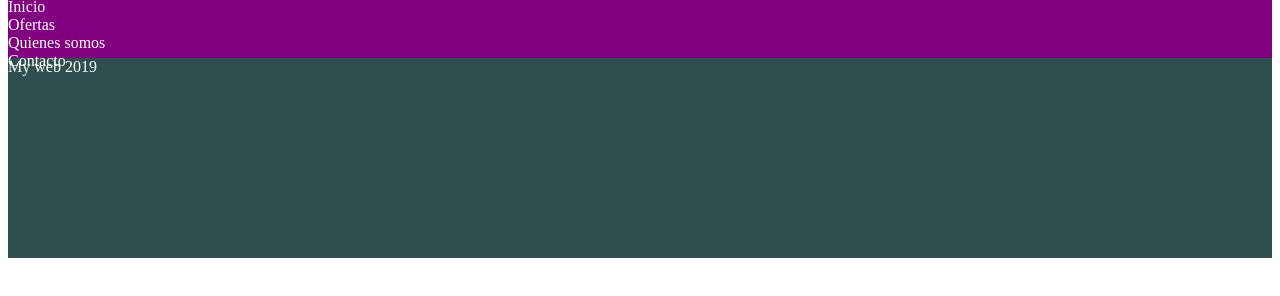
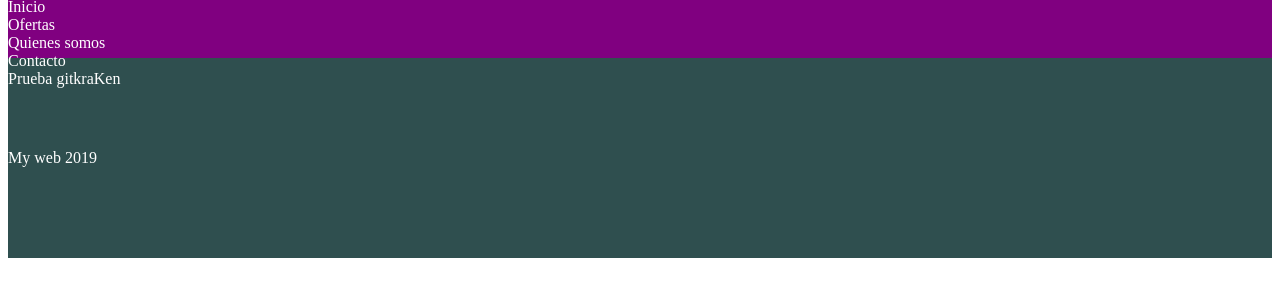
Before and after one commit to luissrl/Project1, a plain HTML site: page index.html in a window 1280 px wide. Shown: the part 410-706 px from the top of the page. Drawn offline with Linux system fonts and the light colour scheme.

Commit message:
Prueba gitKraKen

```diff
--- a/index.html
+++ b/index.html
@@ -18,6 +18,7 @@
       <div>Ofertas</div>
       <div>Quienes somos</div>
       <div>Contacto</div>
+      <div>Prueba gitkraKen</div>
     </div>
     <div class="container"></div>
     <footer>
--- a/style.css
+++ b/style.css
@@ -29,6 +29,8 @@ img {
     color: #fff;
   }
 
+/* Igual que anterior. No entiendo bien el uso de transform: translate - Duda para Enric*/
+
   .centered2 {
     position: absolute;
     top: 35%;
@@ -39,6 +41,9 @@ img {
   }
 
 footer {
+    display: flex;
+    flex-direction: column;
+    justify-content: center;
     height: 200px;
     width: 100%;
     background-color: #2F4F4F;
```
